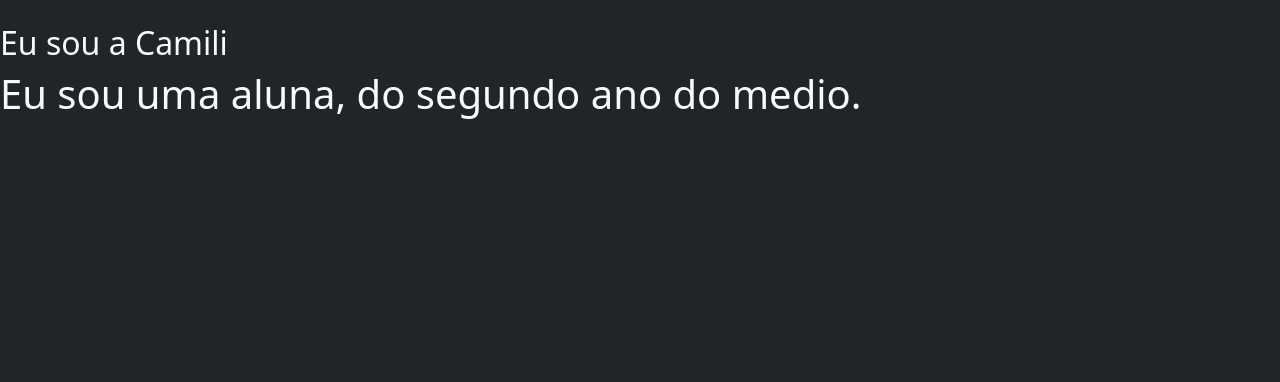
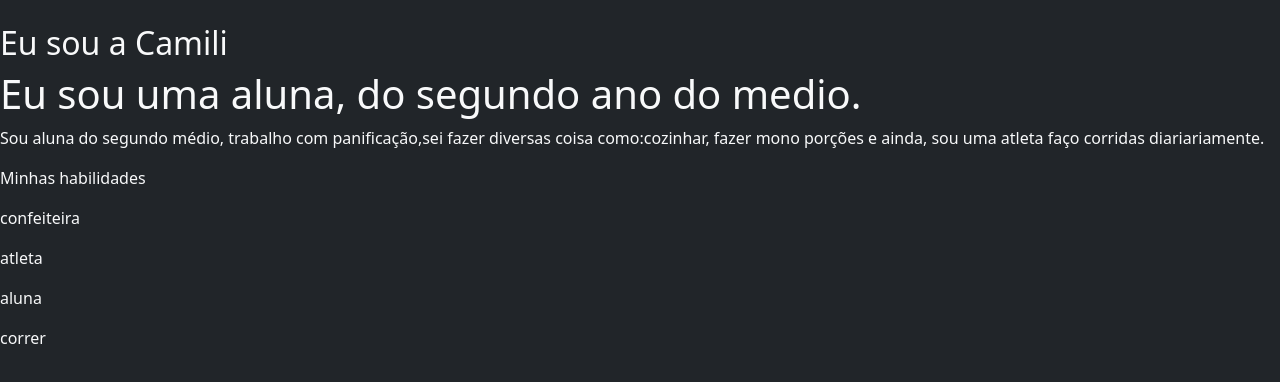
Before and after one commit to camili28/Meu-portfolio, a plain HTML site: page index.html in a window 1280 px wide. Drawn offline with nearby package versions, Linux system fonts and the light colour scheme.

Commit message:
minhas habilidades

```diff
--- a/index.html
+++ b/index.html
@@ -8,9 +8,22 @@
 </head>
 <body class="bg-dark text-light">
     <header>
-        <img src="" alt="">
+        <img src="class="rounded-circle" alt="">
         <h2>Eu sou a Camili</h2>
         <h1>Eu sou uma aluna, do segundo ano do medio.</h1>
+
+        <p>
+            Sou aluna do segundo médio, trabalho com panificação,sei fazer diversas
+             coisa como:cozinhar, fazer mono porções e ainda, sou uma atleta
+             faço corridas diariariamente.
+          </p>
+          <p>Minhas habilidades</p>
+          <div>
+        <p>confeiteira</p>
+        <p>atleta</p>
+        <p>aluna</p>
+        <p>correr</p>
+      </div>
     </header>
 </body>
 </html>
```
